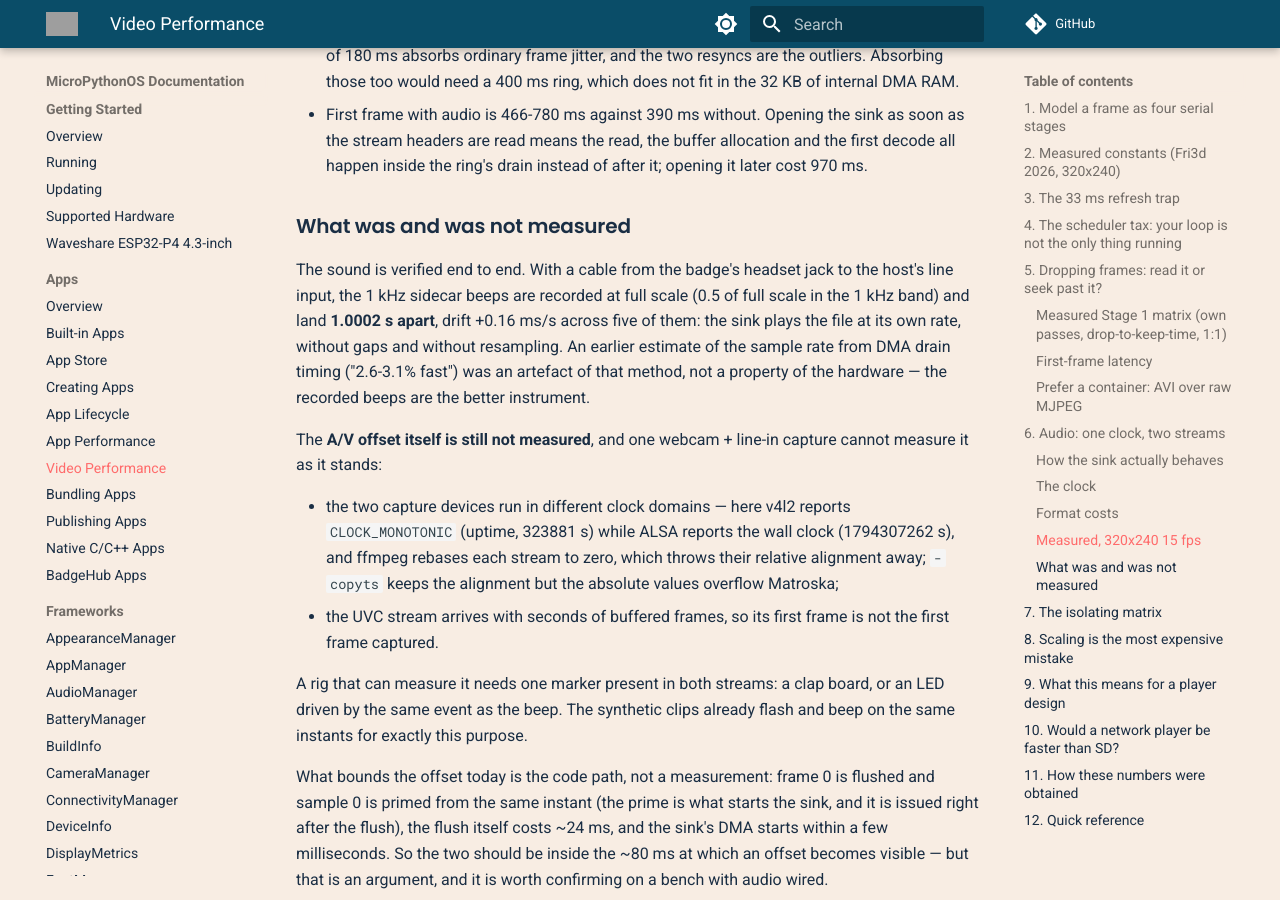
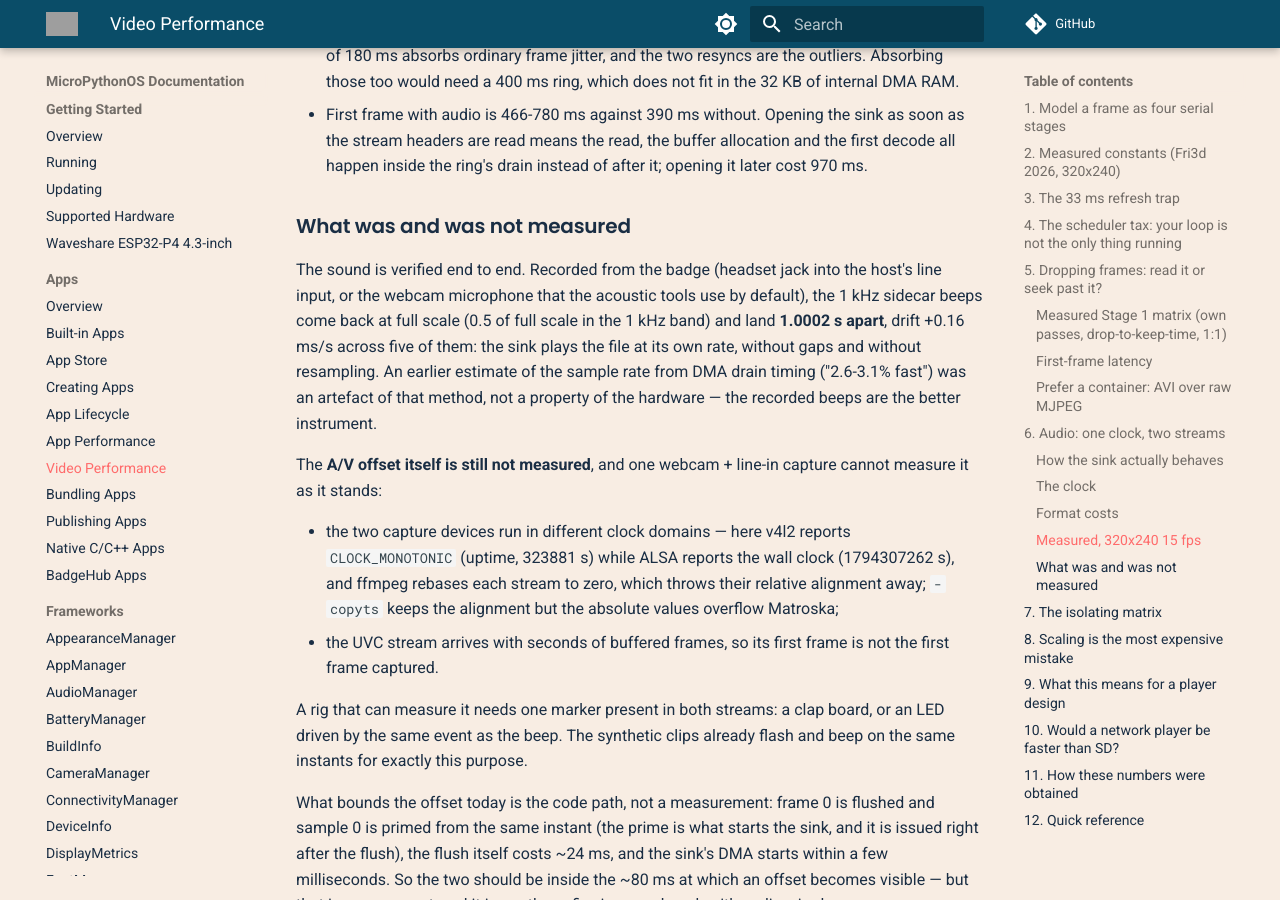
Before and after one commit to MicroPythonOS/docs, an MkDocs documentation site: the page built from docs/apps/video-performance.md, in a window 1280 px wide and 900 px high, scrolled down 10662 px. Built offline with MkDocs 1.6.1 and Material for MkDocs 9.7.7, drawn with Linux system fonts in a browser that asks for light colours; comment, search, counter and statistics services are not loaded; grey boxes are pictures that could not be loaded.

Commit message:
docs: video performance — record the sound with either the line input or the webcam mic
The acoustic tools now default to a USB microphone, which also records the
buzzer, so the A/V section no longer implies a cable is required.

```diff
--- a/docs/apps/video-performance.md
+++ b/docs/apps/video-performance.md
@@ -427,11 +427,12 @@ Read this way:
 
 ### What was and was not measured
 
-The sound is verified end to end. With a cable from the badge's headset jack to
-the host's line input, the 1 kHz sidecar beeps are recorded at full scale
-(0.5 of full scale in the 1 kHz band) and land **1.0002 s apart**, drift
-+0.16 ms/s across five of them: the sink plays the file at its own rate, without
-gaps and without resampling. An earlier estimate of the sample rate from DMA
+The sound is verified end to end. Recorded from the badge (headset jack into
+the host's line input, or the webcam microphone that the acoustic tools use by
+default), the 1 kHz sidecar beeps come back at full scale (0.5 of full scale in
+the 1 kHz band) and land **1.0002 s apart**, drift +0.16 ms/s across five of
+them: the sink plays the file at its own rate, without gaps and without
+resampling. An earlier estimate of the sample rate from DMA
 drain timing ("2.6-3.1% fast") was an artefact of that method, not a property of
 the hardware — the recorded beeps are the better instrument.
 
```
